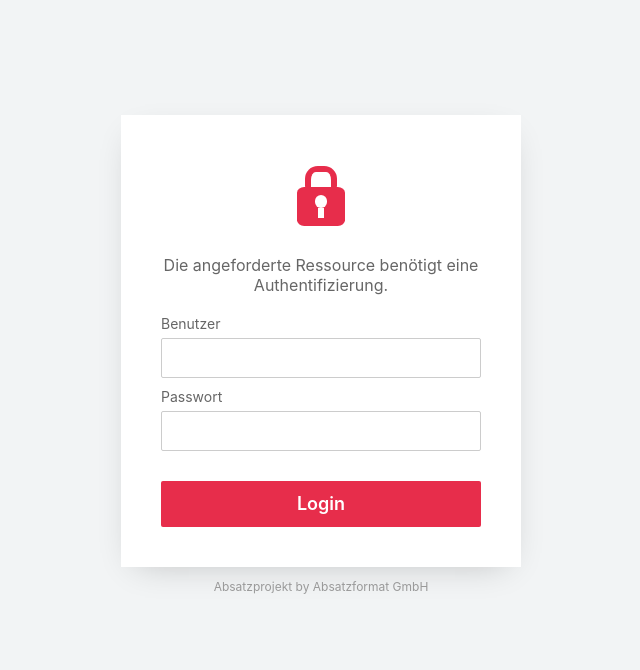
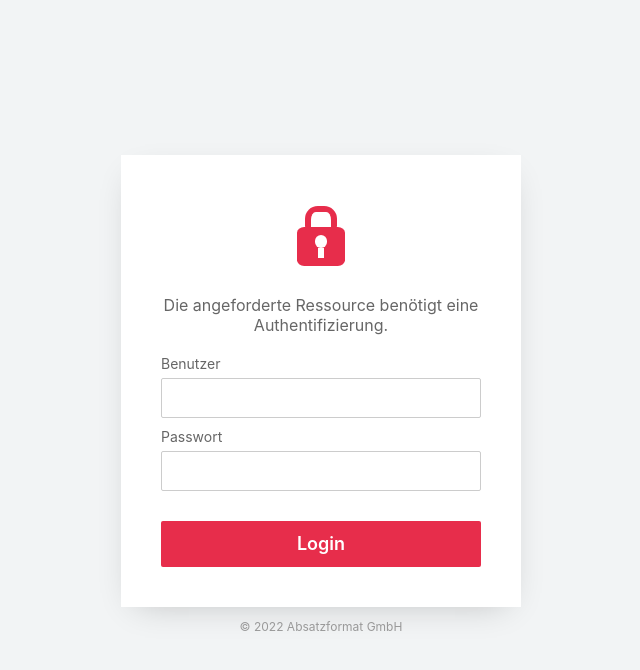
Before and after one commit to absatzformat/traefik-forward-auth, a plain HTML site: page app/login.html in a window 1280 px wide. Shown: the whole page, without its empty margins (319-959 px from the left). Drawn offline with Linux system fonts and the light colour scheme.

Commit message:
Adjusted some styles

```diff
--- a/app/login.html
+++ b/app/login.html
@@ -13,6 +13,11 @@
 			--color-background: #f2f4f5;
 		}
 
+		html,
+		body {
+			height: 100%;
+		}
+
 		body {
 			margin: 0;
 			background-color: var(--color-background);
@@ -22,23 +27,16 @@
 
 		#login-wrapper {
 			width: 100%;
-			height: 100vh;
+			height: 100%;
 			display: flex;
-			align-items: center;
-			justify-content: center;
 			padding: 0 20px;
 			box-sizing: border-box;
 		}
 
 		.login-box {
+			/* padding-top: 20px; */
+			margin: auto;
 			width: 400px;
-			max-width: 100%;
-		}
-
-		@media (min-height: 600px) {
-			.login-box {
-				margin-top: -10vh;
-			}
 		}
 
 		.login-box h1 {
@@ -231,9 +229,9 @@
 				</form>
 			</div>
 			<div class="lower">
-				<a href="https://absatzprojekt.de">Absatzprojekt</a> by <a href="https://absatzformat.de"
-					target="_blank">Absatzformat
-					GmbH</a>
+				&copy;
+				<script>document.write((new Date()).getFullYear())</script> <a href="https://absatzformat.de"
+					target="_blank">Absatzformat GmbH</a>
 			</div>
 		</div>
 	</div>
```
Lines whose indentation alone changed are shown as unchanged.
